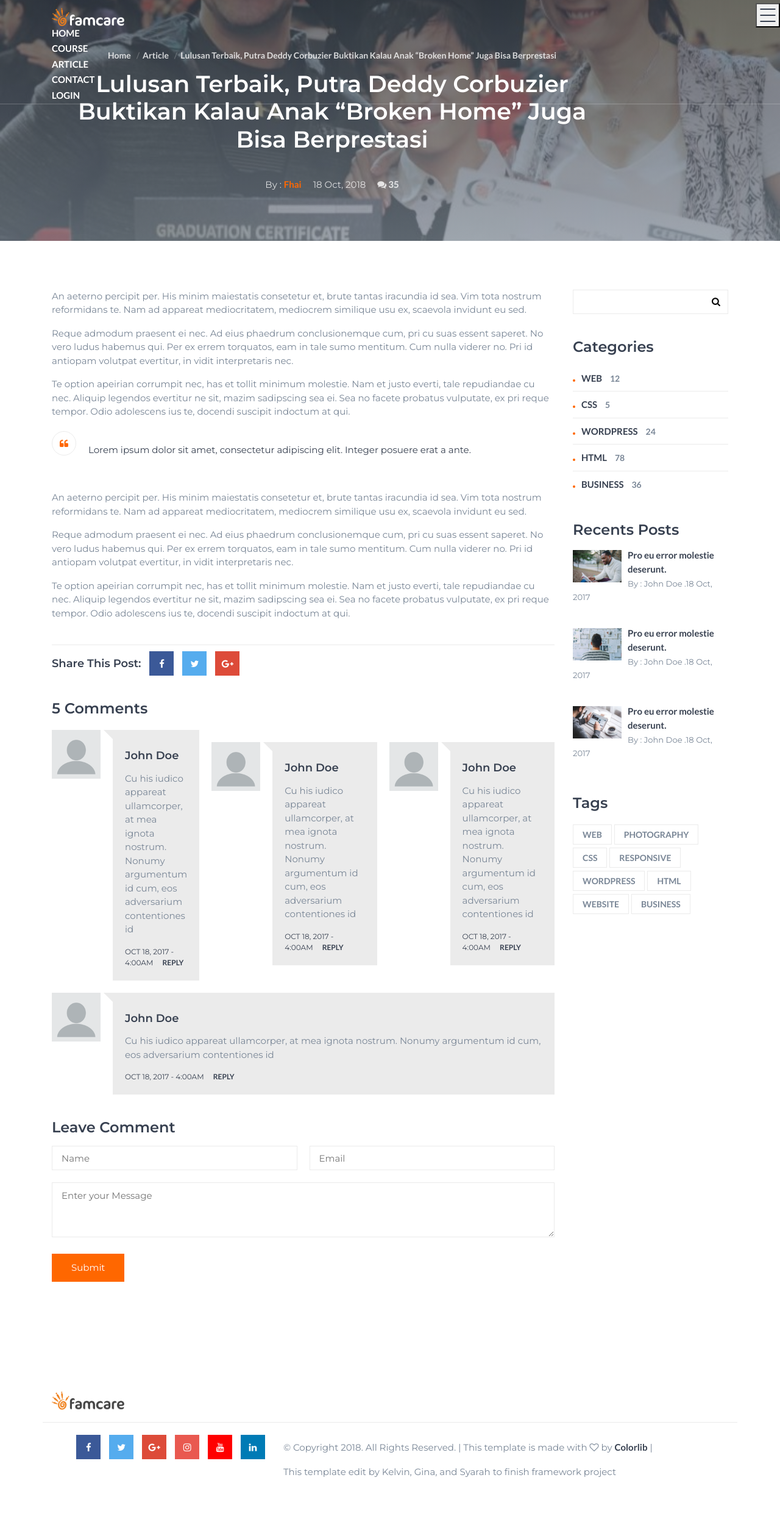
After one commit to tankelvin/famcare, a CodeIgniter app: the page made by application/views/artikel1.php in a window 1280 px wide. The commit adds this page. Shown: the whole page at 61% size. Run offline with CodeIgniter, Linux system fonts and the light colour scheme; some libraries are stand-ins or nearby versions; some web fonts are replaced.

Commit message:
coba lagi

```diff
--- /dev/null
+++ b/application/views/artikel1.php
@@ -0,0 +1,237 @@
+<!DOCTYPE html>
+<html lang="en">
+	<?php $this->load->view('layout/header');?>
+	<body>
+		<?php $this->load->view('layout/navigation');?>
+		<?php $this->load->view('login');?>
+		<!-- Home -->
+		<div id="home" class="hero-area">
+		<?php $this->load->view('layout/header');?>
+
+		<!-- Hero-area -->
+		<div class="hero-area section">
+
+			<!-- Backgound Image -->
+			<div class="bg-image bg-parallax overlay" style="background-image:url('<?php echo base_url();?>assets/img/a1.jpg')"></div>
+			<!-- /Backgound Image -->
+
+			<div class="container">
+				<div class="row">
+					<div class="col-md-10 col-md-offset-1 text-center">
+						<ul class="hero-area-tree">
+							<li><a href="index.php">Home</a></li>
+							<li><a href="article.php">Article</a></li>
+							<li>Lulusan Terbaik, Putra Deddy Corbuzier Buktikan Kalau Anak “Broken Home” Juga Bisa Berprestasi</li>
+						</ul>
+						<h1 class="white-text">Lulusan Terbaik, Putra Deddy Corbuzier Buktikan Kalau Anak “Broken Home” Juga Bisa Berprestasi</h1>
+						<ul class="blog-post-meta">
+							<li class="blog-meta-author">By : <a href="#">Fhai</a></li>
+							<li>18 Oct, 2018</li>
+							<li class="blog-meta-comments"><a href="#"><i class="fa fa-comments"></i> 35</a></li>
+						</ul>
+					</div>
+				</div>
+			</div>
+
+		</div>
+		<!-- /Hero-area -->
+
+		<!-- Blog -->
+		<div id="blog" class="section">
+
+			<!-- container -->
+			<div class="container">
+
+				<!-- row -->
+				<div class="row">
+
+					<!-- main blog -->
+					<div id="main" class="col-md-9">
+
+						<!-- blog post -->
+						<div class="blog-post">
+							<p>An aeterno percipit per. His minim maiestatis consetetur et, brute tantas iracundia id sea. Vim tota nostrum reformidans te. Nam ad appareat mediocritatem, mediocrem similique usu ex, scaevola invidunt eu sed.</p>
+							<p>Reque admodum praesent ei nec. Ad eius phaedrum conclusionemque cum, pri cu suas essent saperet. No vero ludus habemus qui. Per ex errem torquatos, eam in tale sumo mentitum. Cum nulla viderer no. Pri id antiopam volutpat evertitur, in vidit interpretaris nec.</p>
+							<p>Te option apeirian corrumpit nec, has et tollit minimum molestie. Nam et justo everti, tale repudiandae cu nec. Aliquip legendos evertitur ne sit, mazim sadipscing sea ei. Sea no facete probatus vulputate, ex pri reque tempor. Odio adolescens ius te, docendi suscipit indoctum at qui.</p>
+							<blockquote>
+							  <p>Lorem ipsum dolor sit amet, consectetur adipiscing elit. Integer posuere erat a ante.</p>
+							</blockquote>
+							<p>An aeterno percipit per. His minim maiestatis consetetur et, brute tantas iracundia id sea. Vim tota nostrum reformidans te. Nam ad appareat mediocritatem, mediocrem similique usu ex, scaevola invidunt eu sed.</p>
+							<p>Reque admodum praesent ei nec. Ad eius phaedrum conclusionemque cum, pri cu suas essent saperet. No vero ludus habemus qui. Per ex errem torquatos, eam in tale sumo mentitum. Cum nulla viderer no. Pri id antiopam volutpat evertitur, in vidit interpretaris nec.</p>
+							<p>Te option apeirian corrumpit nec, has et tollit minimum molestie. Nam et justo everti, tale repudiandae cu nec. Aliquip legendos evertitur ne sit, mazim sadipscing sea ei. Sea no facete probatus vulputate, ex pri reque tempor. Odio adolescens ius te, docendi suscipit indoctum at qui.</p>
+						</div>
+						<!-- /blog post -->
+
+						<!-- blog share -->
+						<div class="blog-share">
+							<h4>Share This Post:</h4>
+							<a href="#" class="facebook"><i class="fa fa-facebook"></i></a>
+							<a href="#" class="twitter"><i class="fa fa-twitter"></i></a>
+							<a href="#" class="google-plus"><i class="fa fa-google-plus"></i></a>
+						</div>
+						<!-- /blog share -->
+
+						<!-- blog comments -->
+						<div class="blog-comments">
+							<h3>5 Comments</h3>
+
+							<!-- single comment -->
+							<div class="media">
+								<div class="media-left">
+									<img src="./img/avatar.png" alt="">
+								</div>
+								<div class="media-body">
+									<h4 class="media-heading">John Doe</h4>
+									<p>Cu his iudico appareat ullamcorper, at mea ignota nostrum. Nonumy argumentum id cum, eos adversarium contentiones id</p>
+									<div class="date-reply"><span>Oct 18, 2017 - 4:00AM</span><a href="#" class="reply">Reply</a></div>
+								</div>
+
+								<!-- comment reply -->
+								<div class="media">
+									<div class="media-left">
+										<img src="./img/avatar.png" alt="">
+									</div>
+									<div class="media-body">
+										<h4 class="media-heading">John Doe</h4>
+										<p>Cu his iudico appareat ullamcorper, at mea ignota nostrum. Nonumy argumentum id cum, eos adversarium contentiones id</p>
+										<div class="date-reply"><span>Oct 18, 2017 - 4:00AM</span><a href="#" class="reply">Reply</a></div>
+									</div>
+								</div>
+								<!-- /comment reply -->
+
+								<!-- comment reply -->
+								<div class="media">
+									<div class="media-left">
+										<img src="./img/avatar.png" alt="">
+									</div>
+									<div class="media-body">
+										<h4 class="media-heading">John Doe</h4>
+										<p>Cu his iudico appareat ullamcorper, at mea ignota nostrum. Nonumy argumentum id cum, eos adversarium contentiones id</p>
+										<div class="date-reply"><span>Oct 18, 2017 - 4:00AM</span><a href="#" class="reply">Reply</a></div>
+									</div>
+								</div>
+								<!-- /comment reply -->
+
+							</div>
+							<!-- /single comment -->
+
+							<!-- single comment -->
+							<div class="media">
+								<div class="media-left">
+									<img src="./img/avatar.png" alt="">
+								</div>
+								<div class="media-body">
+									<h4 class="media-heading">John Doe</h4>
+									<p>Cu his iudico appareat ullamcorper, at mea ignota nostrum. Nonumy argumentum id cum, eos adversarium contentiones id</p>
+									<div class="date-reply"><span>Oct 18, 2017 - 4:00AM</span><a href="#" class="reply">Reply</a></div>
+								</div>
+							</div>
+							<!-- /single comment -->
+
+							<!-- blog reply form -->
+							<div class="blog-reply-form">
+								<h3>Leave Comment</h3>
+								<form>
+									<input class="input name-input" type="text" name="name" placeholder="Name">
+									<input class="input email-input" type="email" name="email" placeholder="Email">
+									<textarea class="input" name="message" placeholder="Enter your Message"></textarea>
+									<button class="main-button icon-button">Submit</button>
+								</form>
+							</div>
+							<!-- /blog reply form -->
+
+						</div>
+						<!-- /blog comments -->
+					</div>
+					<!-- /main blog -->
+
+					<!-- aside blog -->
+					<div id="aside" class="col-md-3">
+
+						<!-- search widget -->
+						<div class="widget search-widget">
+							<form>
+								<input class="input" type="text" name="search">
+								<button><i class="fa fa-search"></i></button>
+							</form>
+						</div>
+						<!-- /search widget -->
+
+						<!-- category widget -->
+						<div class="widget category-widget">
+							<h3>Categories</h3>
+							<a class="category" href="#">Web <span>12</span></a>
+							<a class="category" href="#">Css <span>5</span></a>
+							<a class="category" href="#">Wordpress <span>24</span></a>
+							<a class="category" href="#">Html <span>78</span></a>
+							<a class="category" href="#">Business <span>36</span></a>
+						</div>
+						<!-- /category widget -->
+
+						<!-- posts widget -->
+						<div class="widget posts-widget">
+							<h3>Recents Posts</h3>
+
+							<!-- single posts -->
+							<div class="single-post">
+								<a class="single-post-img" href="blog-post.html">
+									<img src="./img/post01.jpg" alt="">
+								</a>
+								<a href="blog-post.html">Pro eu error molestie deserunt.</a>
+								<p><small>By : John Doe .18 Oct, 2017</small></p>
+							</div>
+							<!-- /single posts -->
+
+							<!-- single posts -->
+							<div class="single-post">
+								<a class="single-post-img" href="blog-post.html">
+									<img src="./img/post02.jpg" alt="">
+								</a>
+								<a href="blog-post.html">Pro eu error molestie deserunt.</a>
+								<p><small>By : John Doe .18 Oct, 2017</small></p>
+							</div>
+							<!-- /single posts -->
+
+							<!-- single posts -->
+							<div class="single-post">
+								<a class="single-post-img" href="blog-post.html">
+									<img src="./img/post03.jpg" alt="">
+								</a>
+								<a href="blog-post.html">Pro eu error molestie deserunt.</a>
+								<p><small>By : John Doe .18 Oct, 2017</small></p>
+							</div>
+							<!-- /single posts -->
+
+						</div>
+						<!-- /posts widget -->
+
+						<!-- tags widget -->
+						<div class="widget tags-widget">
+							<h3>Tags</h3>
+							<a class="tag" href="#">Web</a>
+							<a class="tag" href="#">Photography</a>
+							<a class="tag" href="#">Css</a>
+							<a class="tag" href="#">Responsive</a>
+							<a class="tag" href="#">Wordpress</a>
+							<a class="tag" href="#">Html</a>
+							<a class="tag" href="#">Website</a>
+							<a class="tag" href="#">Business</a>
+						</div>
+						<!-- /tags widget -->
+
+					</div>
+					<!-- /aside blog -->
+
+				</div>
+				<!-- row -->
+
+			</div>
+			<!-- container -->
+
+		</div>
+		<!-- /Blog -->
+
+		<!-- Footer -->
+<?php $this->load->view('layout/footer');?>
+	</body>
+</html>
```
Also changed, not shown: application/views/article.php (+8 -27 lines).
